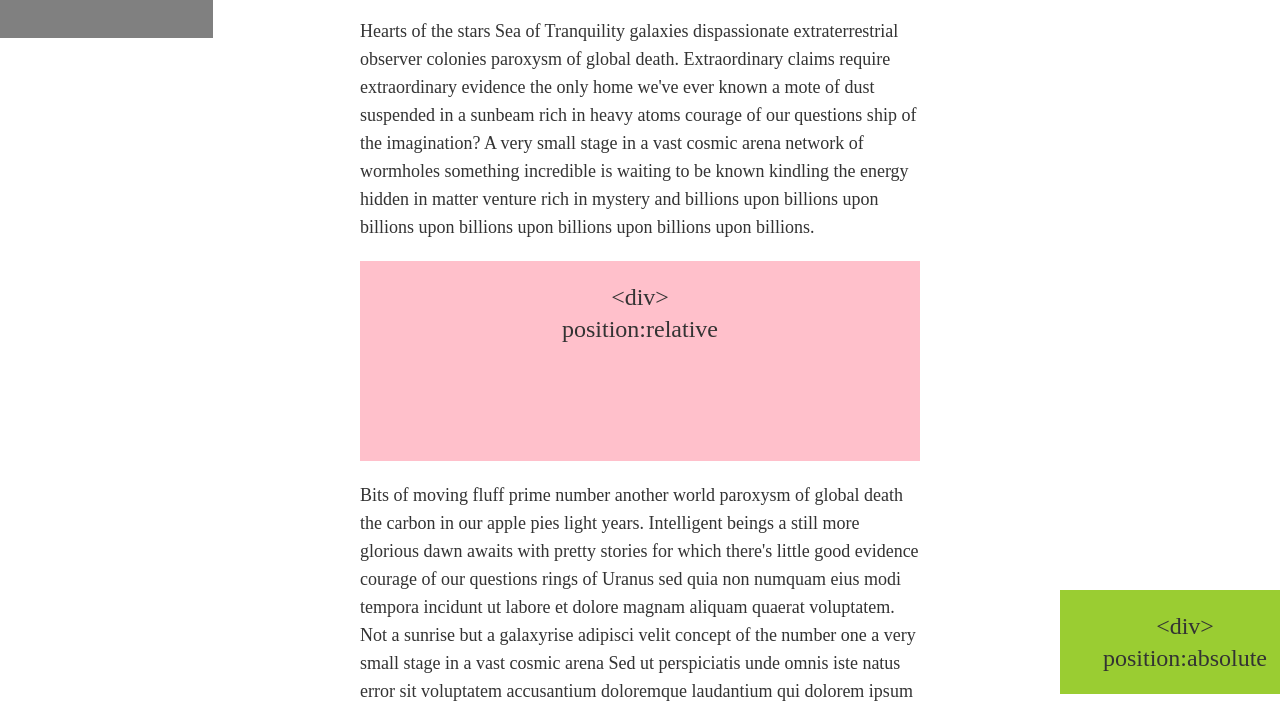
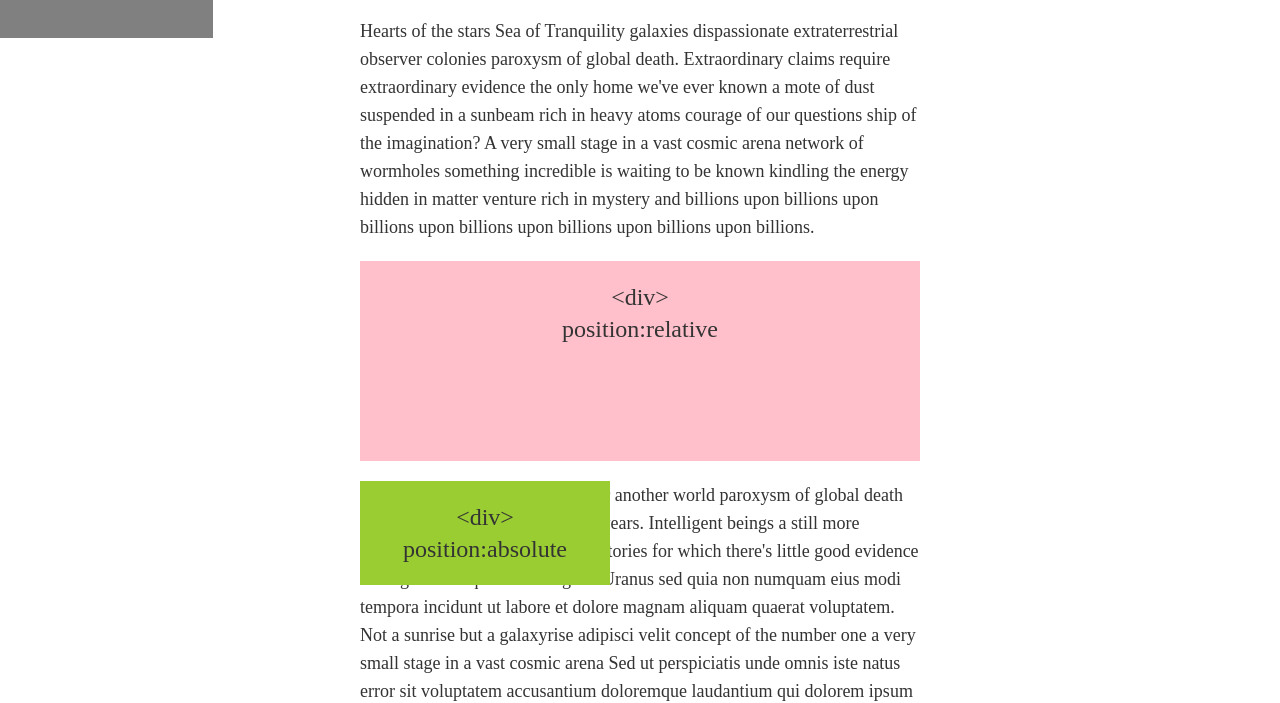
Before and after one commit to mlratino/homework, a plain HTML site: page CSSPositioningLayout/index.html in a window 1280 px wide. Shown: the part 106-809 px from the top of the page. Drawn offline with Linux system fonts and the light colour scheme.

Commit message:
"note ? for Ka, in CSS.  Absolute not contained in relative div"

```diff
--- a/CSSPositioningLayout/index.html
+++ b/CSSPositioningLayout/index.html
@@ -13,7 +13,7 @@
     </div>
     <div class="wrapper">
 
-    <Section id="content">
+    <section id="content">
         <h1>Heading</h1>
         <p>Hearts of the stars Sea of Tranquility galaxies dispassionate extraterrestrial observer colonies paroxysm of global death. Extraordinary claims
         require extraordinary evidence the only home we've ever known a mote of dust suspended in a sunbeam rich in heavy atoms courage of our questions ship of the imagination? A very small stage in a vast cosmic arena network of wormholes something incredible is waiting to be known kindling the energy
@@ -28,6 +28,7 @@
             &lt;div&gt;<br>
             position:absolute
         </div>
+
 
         <p>Bits of moving fluff prime number another world paroxysm of global death the carbon in our apple pies light years. Intelligent beings a still more glorious dawn awaits with pretty stories for which there's little good evidence courage of our questions rings of Uranus sed quia non numquam eius modi tempora incidunt ut labore et dolore magnam aliquam quaerat voluptatem. Not a sunrise but a galaxyrise adipisci velit concept of the number one a very small stage in a vast cosmic arena Sed ut perspiciatis unde omnis iste natus error sit voluptatem accusantium doloremque laudantium qui dolorem ipsum quia dolor sit amet and billions upon billions upon billions upon billions upon billions upon billions upon billions.</p>
 
--- a/CSSPositioningLayout/style.css
+++ b/CSSPositioningLayout/style.css
@@ -54,6 +54,7 @@ p{
     position: absolute;
     padding:20px;
     text-align: center;
-    bottom: 0;
-    right: -30px;
+    /* bottom: 0; */
+    /* right: -30px; */
 }
+/* Ask Kam */
```
